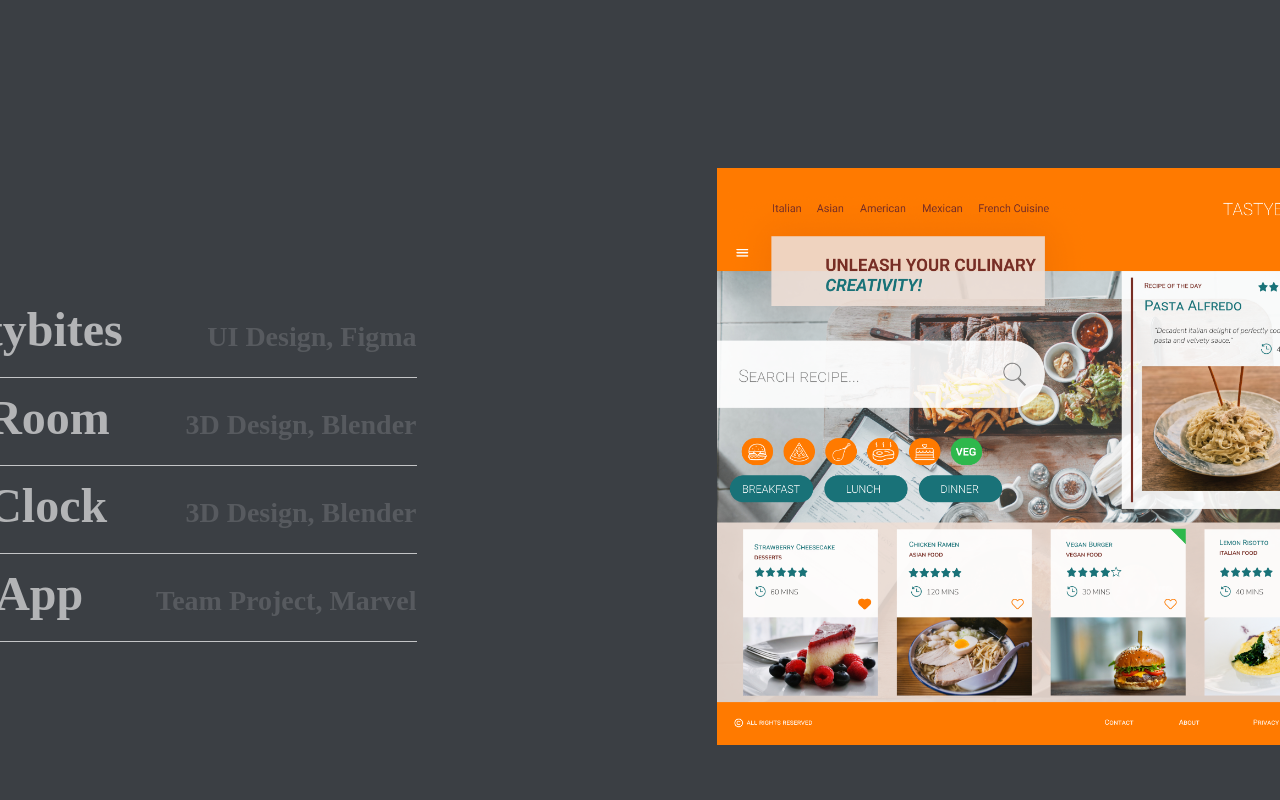
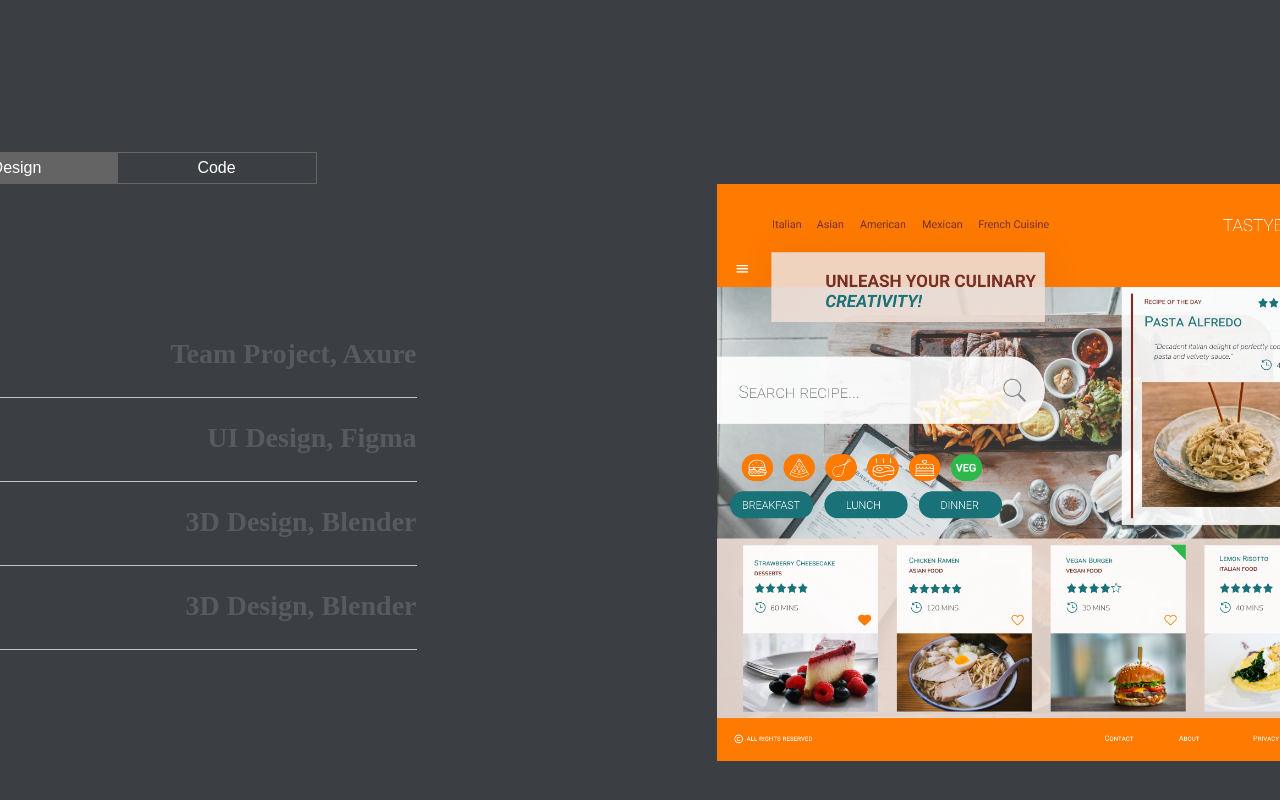
Before and after one commit to anyajegorova/portfolio2, a React (Vite) app: page / in a window 1280 px wide. Shown: the part 3134-3934 px from the top of the page. Built offline with nearby package versions, Linux system fonts and the light colour scheme; a web font is replaced by a local one; what react-locomotive-scroll would draw is missing.

Commit message:
options added to projects view

```diff
--- a/src/App.css
+++ b/src/App.css
@@ -196,14 +196,3 @@ li {
   align-items: center;
   justify-content: center;
 }
-
-.italic {
-  font-family: 'Inter Tight', sans-serif;
-  display: inline-block;
-  transform: skew(30deg, 0deg);
-  /* -moz-transform: scale(1) rotate(0deg) translate(0px, 0px) skew(30deg, 0deg);
-  -webkit-transform: scale(1) rotate(0deg) translate(0px, 0px) skew(30deg, 0deg);
-  -o-transform: scale(1) rotate(0deg) translate(0px, 0px) skew(30deg, 0deg);
-  -ms-transform: scale(1) rotate(0deg) translate(0px, 0px) skew(30deg, 0deg);
-  transform: scale(1) rotate(0deg) translate(0px, 0px) skew(30deg, 0deg); */
-}
--- a/src/views/Contact.css
+++ b/src/views/Contact.css
@@ -74,7 +74,7 @@ textarea:focus {
 }
 
 
-button {
+button[type='submit'] {
     width: 100%;
     height: 60px;
     padding: 7px;
@@ -96,7 +96,7 @@ button {
     isolation: isolate; */
 }
 
-button:active {
+button[type='submit']:active {
     scale: 0.95;
     box-shadow: rgba(0, 0, 0, 0.06) 0px 2px 4px 0px inset;
 
--- a/src/views/Projects.css
+++ b/src/views/Projects.css
@@ -8,11 +8,12 @@
     border-bottom: 1px solid white;
     line-height: 80px;
     opacity: 70%;
+    flex-wrap: wrap;
 
     cursor: pointer;
 }
 
-.project-name:hover{
+.project-name:hover {
     opacity: 100%;
 }
 
@@ -20,7 +21,7 @@
 h5 {
     padding: 0px;
     margin: 0px;
-    font-size: 48px;
+    font-size: 1.5vw;
 }
 
 h6 {
@@ -52,6 +53,29 @@ h6 {
     min-width: 647px;
     min-height: 577px;
     object-fit: cover;
+}
 
+/*Toggle buttons*/
 
+.toggle-container {
+    display: flex;
+    width: 400px;
 }
+
+.toggle-button {
+    font-size: 16px;
+    background-color: transparent;
+    border: 1px solid #646464;
+    color: #fff;
+    width: 200px;
+    height: 32px;
+    cursor: pointer;
+}
+.toggle-button:hover{
+    background-color: #646464;
+    opacity: 80%;
+}
+
+#selected{
+    background-color: #646464;
+}
--- a/src/views/Projects.jsx
+++ b/src/views/Projects.jsx
@@ -9,46 +9,83 @@ import CourseApp from '../project_images/courseapp_marvel.png';
 
 const Projects = () => {
     const [currentImage, setCurrentImage] = useState(Tastybites);
-    // const images = [{ name: 'Project 1', src: Cat1 }, { name: 'Project 2', src: Cat2 }, { id: 'Project 3', src: Cat3 }, { id: 'Project 4', src: Cat4 }]
+    const [option, setOption] = useState('design');
 
-    // const handleChange = (e) => {
-    //     console.log(currentImage);
-    //     console.log(e.target)
-    //     for (let i = 1; i <= images.length - 1; i++) {
-    //         e.target.value == images[i].name ? setCurrentImage(images[i].src) : setCurrentImage('Error');
-    //         console.log(images[i].name)
-    //     }
-    // }
+    useEffect(() => {
+        toggleOption();
+    }, []);
 
+    const toggleOption = () => {
+        if (option == 'design') {
+            return (
+                <div>
+                    <div className='project-name' onMouseOver={() => setCurrentImage(CourseApp)}>
+                        <h5>UX App</h5>
+                        <h6>Team Project, Axure</h6>
+                    </div>
 
-
-
-
-    return (
-        <>
-            <div className='main-container'>
-                <div className='projects-list' data-scroll data-scroll-speed="3">
                     <div className='project-name' onMouseOver={() => setCurrentImage(Tastybites)}>
                         <h5>Tastybites</h5>
                         <h6>UI Design, Figma</h6>
                     </div>
+
                     <div className='project-name' onMouseOver={() => setCurrentImage(Room)}>
                         <h5>3D Room</h5>
                         <h6>3D Design, Blender</h6>
                     </div>
+
                     <div className='project-name' onMouseOver={() => setCurrentImage(Clock)}>
                         <h5>3D Clock</h5>
                         <h6>3D Design, Blender</h6>
                     </div>
+                </div>
+            )
+        } else if (option == 'code') {
+            return (
+                <div>
                     <div className='project-name' onMouseOver={() => setCurrentImage(CourseApp)}>
-                        <h5>UX App</h5>
-                        <h6>Team Project, Marvel</h6>
+                        <h5>Project 1</h5>
+                        <h6>Webpage, ReactJS</h6>
+                    </div>
+
+                    <div className='project-name' onMouseOver={() => setCurrentImage(Tastybites)}>
+                        <h5>Tastybites</h5>
+                        <h6>HTML, CSS, ReactJS</h6>
+                    </div>
+
+                    <div className='project-name' onMouseOver={() => setCurrentImage(Room)}>
+                        <h5>Project 3</h5>
+                        <h6>Mobile App, React Native</h6>
+                    </div>
+
+                    <div className='project-name' onMouseOver={() => setCurrentImage(Clock)}>
+                        <h5>Portfolio</h5>
+                        <h6>HTML, CSS, ReactJS</h6>
                     </div>
                 </div>
-                <div className='projects-image'>
-                    <img src={currentImage} alt='image of the project' />
+            )
+        }
+    }
+
+    return (
+        <>
+            <div>
+                <div className='toggle-container' data-scroll data-scroll-speed="3">
+                    <button className='toggle-button' id={option === 'design' ? 'selected' : 'notSelected'} onClick={() => setOption('design')}>Design</button>
+                    <button className='toggle-button' id={option === 'code' ? 'selected' : 'notSelected'} onClick={() => setOption('code')}>Code</button>
+                </div>
+                <div className='main-container'>
+
+                    <div className='projects-list' data-scroll data-scroll-speed="3">
+                        {toggleOption()}
+                    </div>
+                    <div className='projects-image'>
+                        <img src={currentImage} alt='image of the project' />
+                    </div>
                 </div>
             </div>
+
+
         </>
     )
 }
```
Also changed, not shown: 1 other file (tests, documents, lock files or other folders).
